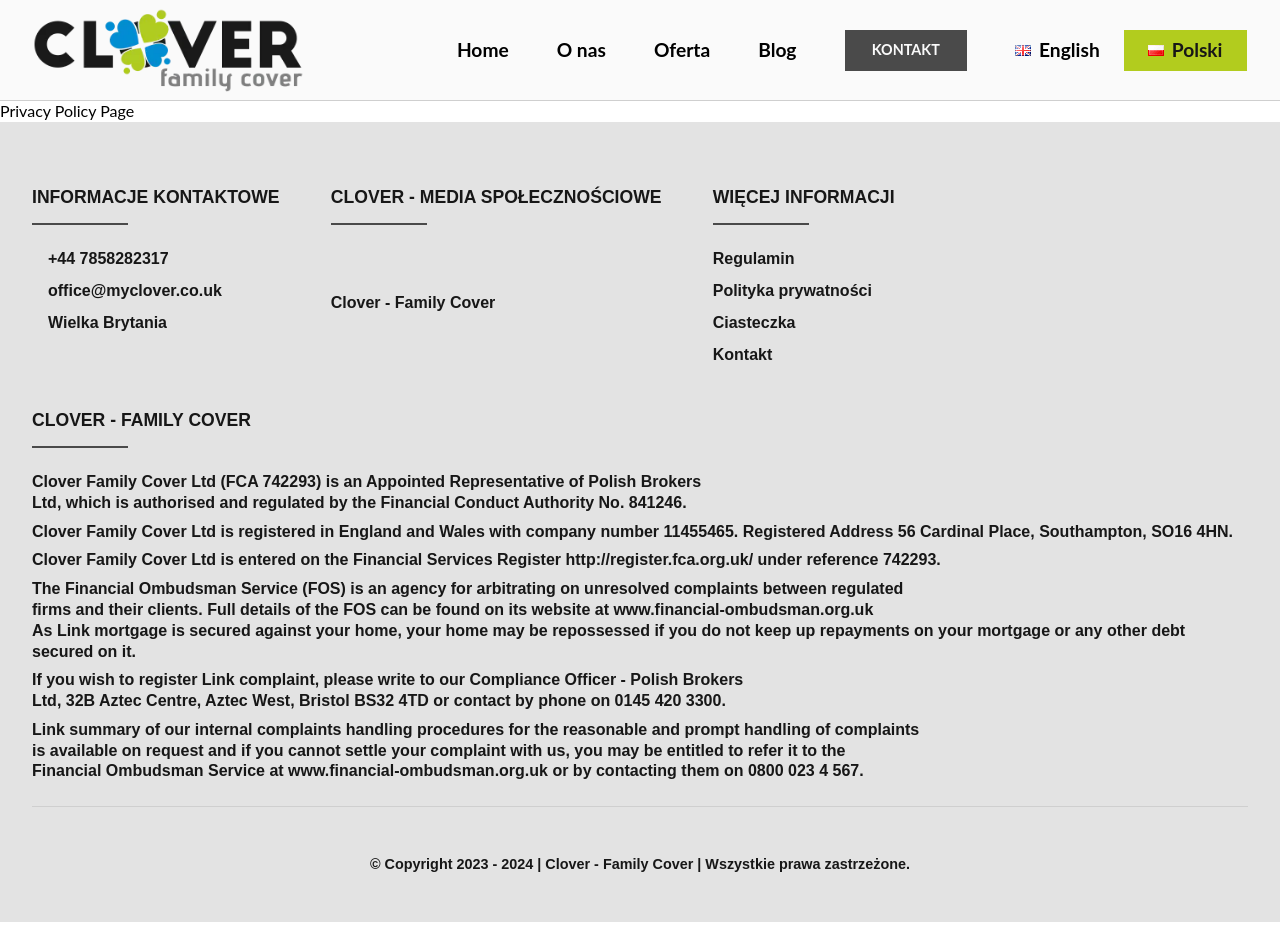
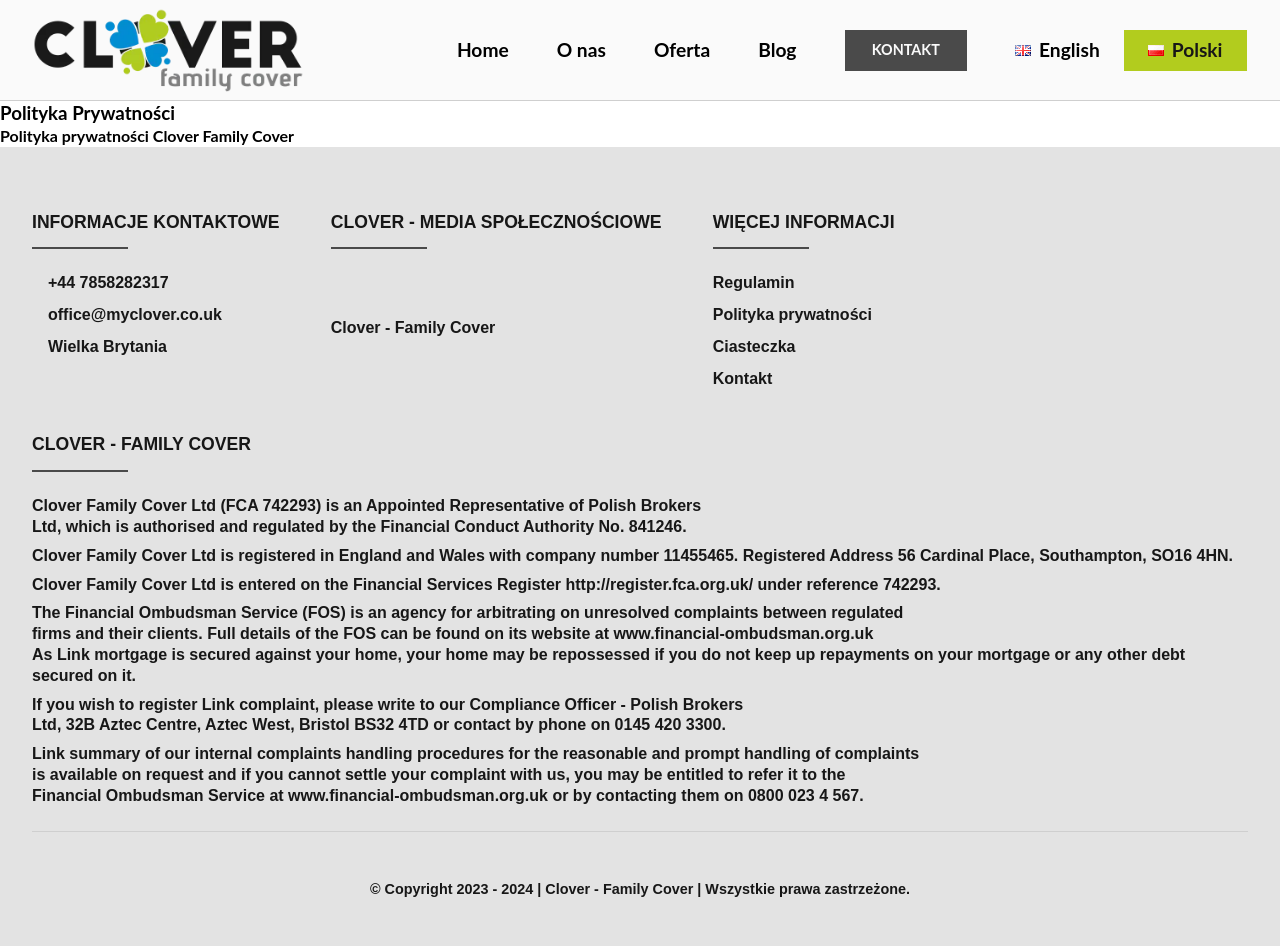
Before and after one commit to TZ-fn/MyClover, a React (Vite) app: page /privacy-policy in a window 1280 px wide. Before the commit the page ends 922 px from the top, so only its background shows below. Built offline with nearby package versions, Linux system fonts and the light colour scheme; some icons are missing; a web font is replaced by a local one.

Commit message:
feat: add more content to the privacy policy page

```diff
--- a/src/assets/translations/polishTranslation.ts
+++ b/src/assets/translations/polishTranslation.ts
@@ -196,6 +196,10 @@ const polishTranslation = {
         email: "Adres email",
       },
     },
+    privacyPolicy: {
+      mainHeader: "Polityka Prywatności",
+      subHeader: "Polityka prywatności Clover Family Cover",
+    },
   },
 };
 
--- /dev/null
+++ b/src/components/PrivacyPolicy/PrivacyPolicy.tsx
@@ -0,0 +1,14 @@
+import useTranslation from "hooks/useTranslation";
+import styles from "./PrivacyPolicy.module.scss";
+
+export default function PrivacyPolicy() {
+  const [translation] = useTranslation();
+  const privacyPolicyTranslation = translation.pages.privacyPolicy;
+
+  return (
+    <div className={styles.privacyPolicyContainer}>
+      <h3 className={styles.mainHeader}>{privacyPolicyTranslation.mainHeader}</h3>
+      <h4 className={styles.subHeader}>{privacyPolicyTranslation.subHeader}</h4>
+    </div>
+  );
+}
--- a/src/pages/PrivacyPolicyPage/PrivacyPolicyPage.tsx
+++ b/src/pages/PrivacyPolicyPage/PrivacyPolicyPage.tsx
@@ -1,5 +1,11 @@
+import PrivacyPolicy from "components/PrivacyPolicy/PrivacyPolicy";
+
 function PrivacyPolicyPage() {
-  return <>Privacy Policy Page</>;
+  return (
+    <>
+      <PrivacyPolicy />
+    </>
+  );
 }
 
 export default PrivacyPolicyPage;
```
Also changed, not shown: src/components/PrivacyPolicy/PrivacyPolicy.module.scss (added).
